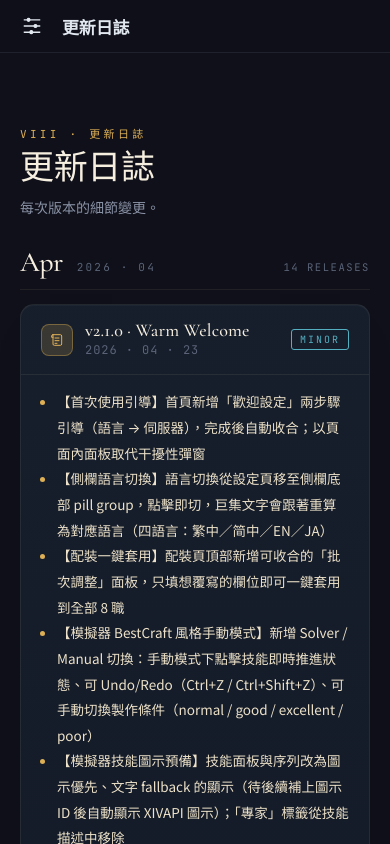
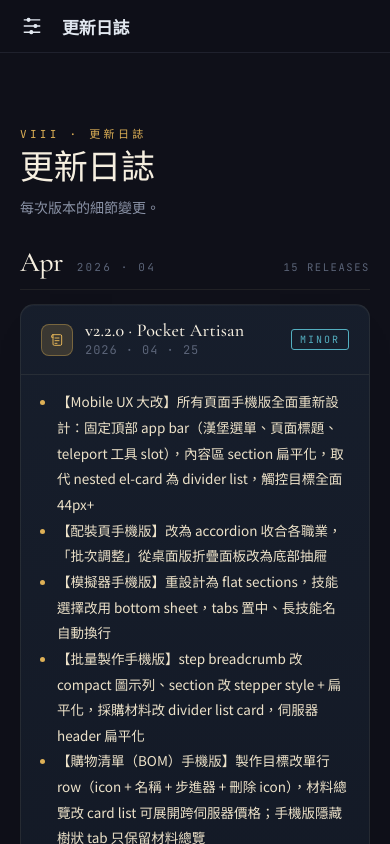
Before and after one commit to andycom12000/ff14-craft-helper, a Vue app: page /#/changelog in a window 390 px wide. Built offline with nearby package versions, Linux system fonts and the light colour scheme.

Commit message:
docs(changelog): add v2.2.0 — Pocket Artisan (mobile UX overhaul)

```diff
--- a/src/views/ChangelogView.vue
+++ b/src/views/ChangelogView.vue
@@ -11,6 +11,23 @@ interface Entry {
 }
 
 const changelog: Entry[] = [
+  {
+    version: 'v2.2.0',
+    date: '2026-04-25',
+    codename: 'Pocket Artisan',
+    highlights: [
+      '【Mobile UX 大改】所有頁面手機版全面重新設計：固定頂部 app bar（漢堡選單、頁面標題、teleport 工具 slot），內容區 section 扁平化，取代 nested el-card 為 divider list，觸控目標全面 44px+',
+      '【配裝頁手機版】改為 accordion 收合各職業，「批次調整」從桌面版折疊面板改為底部抽屜',
+      '【模擬器手機版】重設計為 flat sections，技能選擇改用 bottom sheet，tabs 置中、長技能名自動換行',
+      '【批量製作手機版】step breadcrumb 改 compact 圖示列、section 改 stepper style + 扁平化，採購材料改 divider list card，伺服器 header 扁平化',
+      '【購物清單（BOM）手機版】製作目標改單行 row（icon + 名稱 + 步進器 + 刪除 icon），材料總覽改 card list 可展開跨伺服器價格；手機版隱藏樹狀 tab 只保留材料總覽',
+      '【樹狀圖 compact 重設計】參考 FFXIV_Market（beherw）的做法，tree 節點縮成 104px card（icon + qty + 名稱 + 小價格），overflow 時橫向捲動作 fallback',
+      '【跨伺服器價格對齊】CrossWorldPriceDetail 改用 CSS Subgrid，NQ / HQ / 更新時間欄位跨 row 對齊，不再受時間字數（剛剛／3 天前）或價格位數影響',
+      '【導覽調整】Dashboard 與購物清單頁移除重複的 FlowBreadcrumb；router 每個路由補 meta.title 讓 app bar 顯示對的標題',
+      '【build 最佳化】element-plus 獨立 manual chunk、`unplugin-auto-import` + `unplugin-vue-components`，減小主 bundle 與樣板 import',
+      '【內部】新增 `useMediaQuery` / `useIsMobile` composable 統一 responsive 斷點，centralize `MOBILE_BREAKPOINT` 常數',
+    ],
+  },
   {
     version: 'v2.1.0',
     date: '2026-04-23',
```
